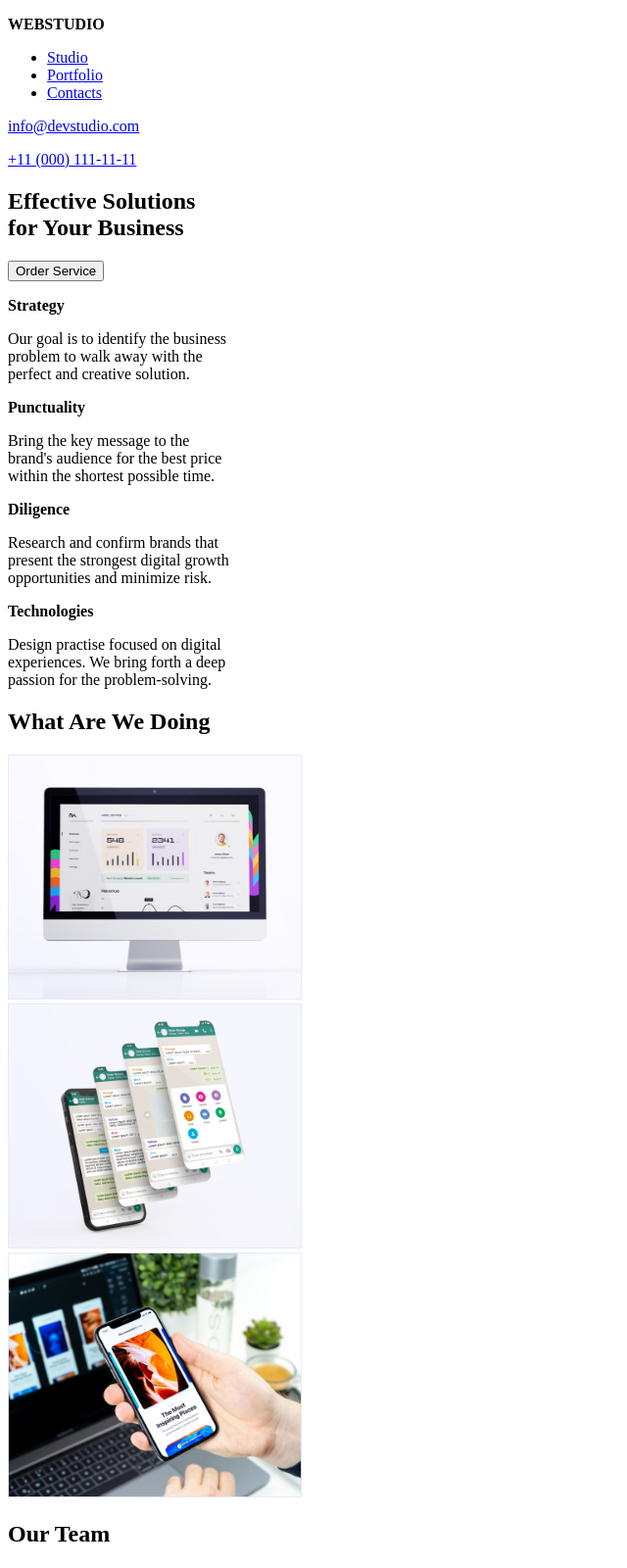
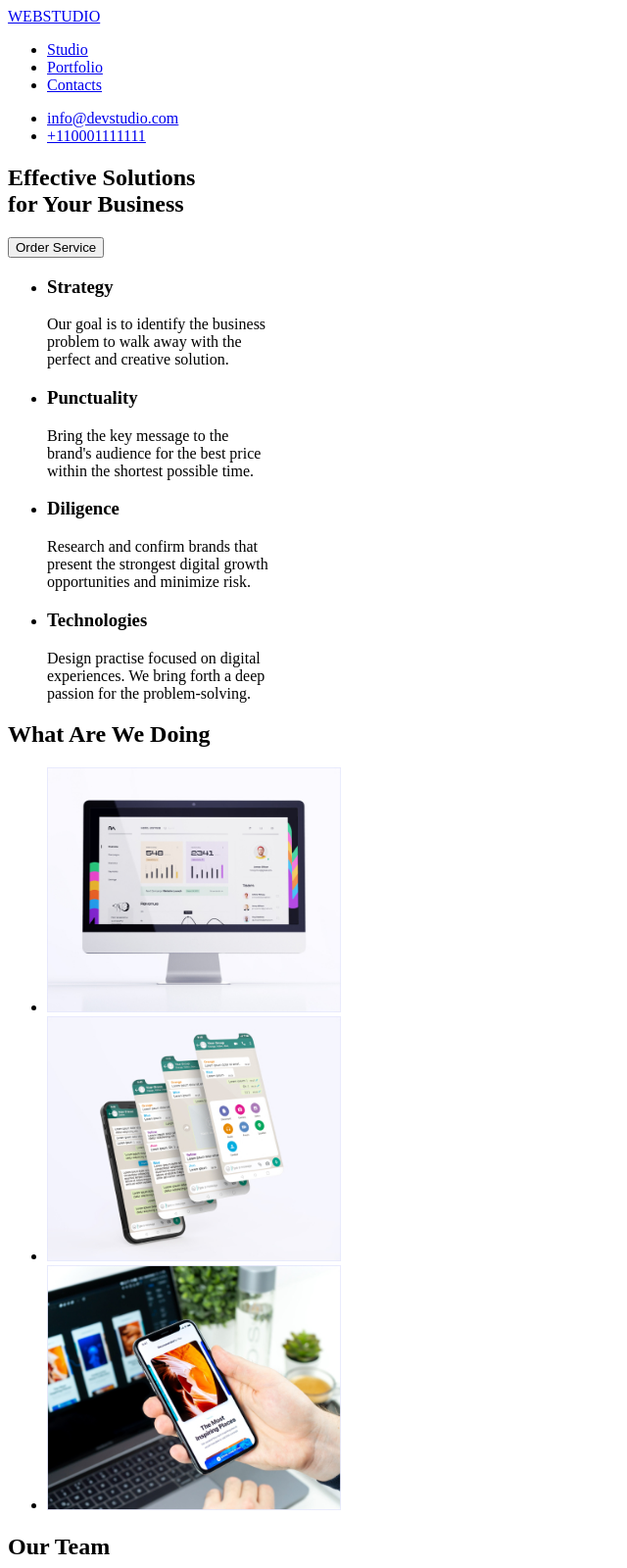
Before and after one commit to TheRose87/goit-markup-hw-01, a plain HTML site: page index.html in a window 1280 px wide. Shown: the top 1600 px of the page at 98% size, without its empty margins (0-640 px from the left). Drawn offline with Linux system fonts and the light colour scheme.

Commit message:
homework 1
modified as per mentor's feedback

```diff
--- a/index.html
+++ b/index.html
@@ -8,9 +8,8 @@
     <!--This is the header-->
     <header>
         <nav>
-            <p>
-                <strong>WEBSTUDIO</strong>
-            </p>
+            <a href="#">WEBSTUDIO</a>
+
             <!--The navigation menu-->
             <ul>
                 <li>
@@ -24,13 +23,16 @@
                 </li>
             </ul>
         </nav>
-        <!--Inserting hyperlink-->
-        <p>
+
+        <!--Inserting unordered list with hyperlink-->
+        <ul>
+            <li>
                 <a href="mailto:info@devstudio.com">info@devstudio.com</a>
-        </p>
-        <p>
-            <a href="tel:+11 (000) 111-11-11">+11 (000) 111-11-11</a>
-        </p>
+            </li>
+            <li>
+                <a href="tel:+110001111111">+110001111111</a>
+            </li>
+        </ul>
     </header>
 
     <!--This is the main-->
@@ -43,77 +45,90 @@
 
         <!--This is section 2-->
         <section>
-            <p>
-                <strong>Strategy</strong>
-            </p>
+            <ul>
+                <li>
+                    <h3>Strategy</h3>
                     <p>Our goal is to identify the business<br>problem to walk away with the<br>perfect and creative solution.
                     </p>
-
-            <p>
-                <strong>Punctuality</strong>
-            </p>
+                </li>
+                <li>
+                    <h3>Punctuality</h3>
                     <p>Bring the key message to the<br>brand's audience for the best price<br>within the shortest possible time.
                     </p>
-
-            <p>
-                <strong>Diligence</strong>
-            </p>
+                </li>
+                <li>
+                    <h3>Diligence</h3>
                     <p>Research and confirm brands that<br>present the strongest digital growth<br>opportunities and minimize risk.
                     </p>
-
-            <p>
-                <strong>Technologies</strong>
-            </p>
+                </li>
+                <li>
+                    <h3>Technologies</h3>
                     <p>Design practise focused on digital<br>experiences. We bring forth a deep<br>passion for the problem-solving.
                     </p>
+                </li>
+            </ul>
         </section>
 
         <!--This is section 3-->
         <section>
-            <h2>
-                <strong>What Are We Doing</strong>
-            </h2>
+            <div>
+                <h2>What Are We Doing</h2>
+
                 <!--Inserting images-->
-            <img src="./images/img 1.jpg" alt="monitor" width="300px">
-            <br>
-            <img src="./images/img 2.jpg" alt="mobile" width="300px">
-            <br>
-            <img src="./images/img 3.jpg" alt="monitor and moble" width="300px">
+                <ul>
+                    <li>
+                        <img src="./images/img 1.jpg" alt="monitor" width="300">
+                    </li>
+                    <li>
+                        <img src="./images/img 2.jpg" alt="mobile" width="300">
+                    </li>
+                    <li>
+                        <img src="./images/img 3.jpg" alt="monitor and moble" width="300">
+                    </li>
+                </ul>
+            </div>
          </section>
 
         <!--This is section 4-->
         <section>
-            <h2>
-                <strong>Our Team</strong>
-            </h2>
+            <div>
+                <h2>Our Team</h2>
+
                 <!--Inserting images-->
-            <img src="./images/mark.jpg" alt="Mark Guerero" width="300px">
-            <br>
-            <img src="./images/marktitle.jpg" alt="Product Designer" width="300px">
-            <br>
-            <img src="./images/tom.jpg" alt="Tom Ford" width="300px">
-            <br>
-            <img src="./images/tomtitle.jpg" alt="Frontend Developer" width="300px">
-            <br>
-            <img src="./images/camila.jpg" alt="Camila Garcia" width="300px">
-            <br>
-            <img src="./images/camilatitle.jpg" alt="Marketing" width="300px">
-            <br>
-            <img src="./images/daniel.jpg" alt="Daniel Wilson" width="300px">
-            <br>
-            <img src="./images/daniel title.jpg" alt="UI Designer" width="300px">
+                <ul>
+                    <li>
+                        <img src="./images/mark.jpg" alt="Mark Guerero" width="300">
+                        <h3>Mark Guerero</h3>
+                        <p>Product Designer</p>
+                    </li>
+                    <li>
+                        <img src="./images/tom.jpg" alt="Tom Ford" width="300">
+                        <h3>Tom Ford</h3>
+                        <p>Frontend Developer</p>
+                    </li>
+                    <li>
+                        <img src="./images/camila.jpg" alt="Camila Garcia" width="300">
+                        <h3>Camila Garcia</h3>
+                        <p>Marketing</p>
+                    </li>
+                    <li>
+                        <img src="./images/daniel.jpg" alt="Daniel Wilson" width="300">
+                        <h3>Daniel Wilson</h3>
+                        <p>UI Designer</p>
+                    </li>
 
+                </ul>
+            </div>
         </section>
     </main>
 
     <!--This is the footer-->
     <footer>
-        <p>
-            <strong>WEBSTUDIO</strong>
-        </p>
+        <div>
+            <a href="#">WEBSTUDIO</a>
             <p>Increase the flow of customers and<br>sales for your business with digital<br>marketing & growth solutions.
             </p>
+        </div>
     </footer>
-
 </body>
 </html>
```
Also changed, not shown: images/camilatitle.jpg (deleted), images/daniel title.jpg (deleted), images/marktitle.jpg (deleted), images/tomtitle.jpg (deleted). Lines whose indentation alone changed are shown as unchanged.
